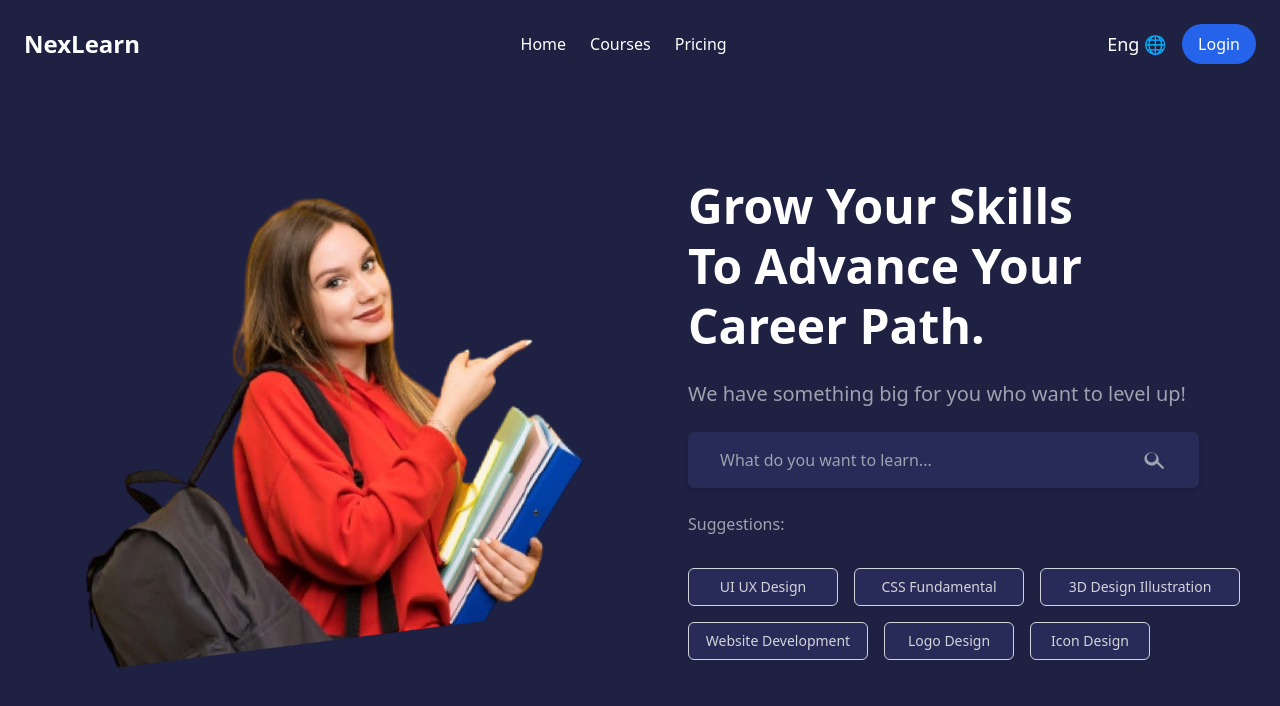
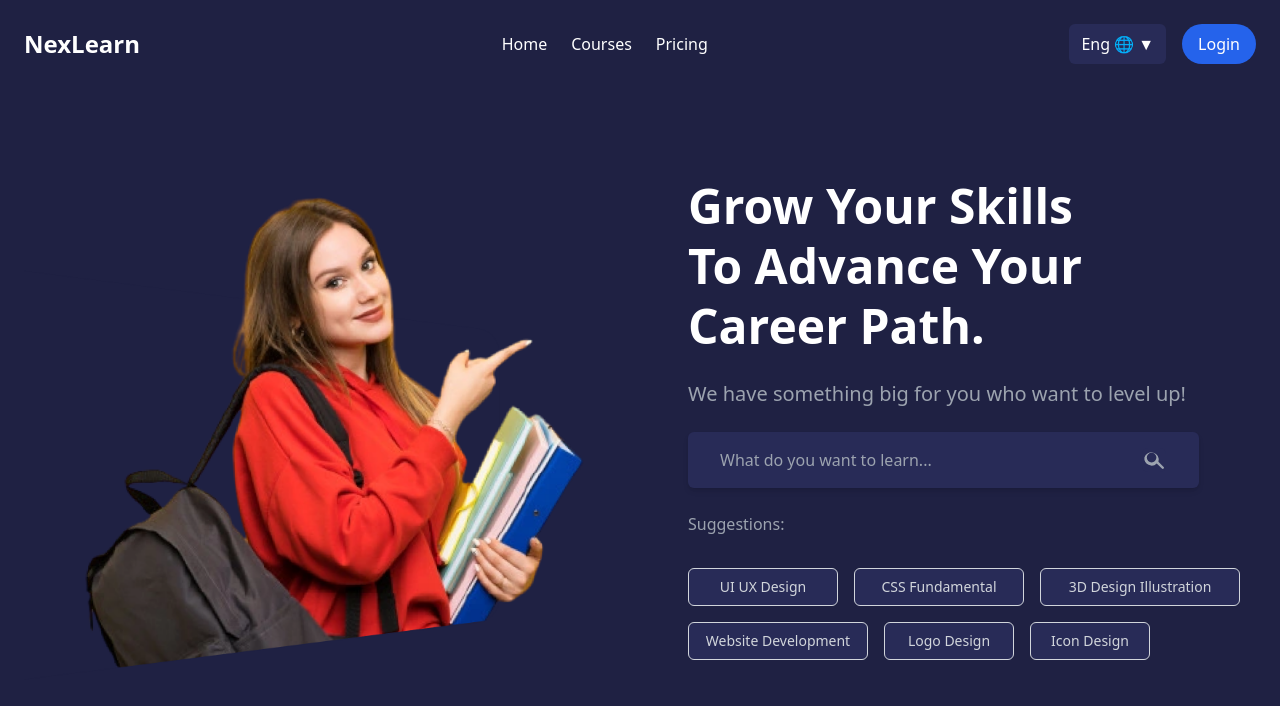
Before and after one commit to jumakulov-ozodbek/home-react-app, a React (Create React App) app: page / in a window 1280 px wide. Shown: the top 706 px of the page. Built offline with nearby package versions, Linux system fonts and the light colour scheme.

Commit message:
dropdown

```diff
--- a/src/App.js
+++ b/src/App.js
@@ -14,16 +14,16 @@ const SearchInput = () => {
         placeholder="What do you want to learn..."
         value={searchTerm}
         onChange={(e) => setSearchTerm(e.target.value)}
-        className="w-[90%] px-8 py-4 text-gray-300 bg-[#282B57] rounded-md shadow-md "
+        className="w-[90%] px-8 py-4 text-gray-300 bg-[#282B57] rounded-md shadow-md"
         onKeyPress={(e) => e.key === "Enter" && handleSearch()}
       />
       <button
         onClick={handleSearch}
-        className="absolute left-[80%] top-1/2 transform -translate-y-1/2 text-gray-400 "
+        className="absolute left-[80%] top-1/2 transform -translate-y-1/2 text-gray-400"
       >
         <svg
           xmlns="http://www.w3.org/2000/svg"
-          className="h-6 w-6 rounded-md bg-[#282B57] "
+          className="h-6 w-6 rounded-md bg-[#282B57]"
           viewBox="0 0 20 20"
           fill="currentColor"
         >
@@ -39,6 +39,20 @@ const SearchInput = () => {
 };
 
 function Navbar() {
+  const [language, setLanguage] = useState("Eng");
+  const [isOpen, setIsOpen] = useState(false);
+
+  const languages = [ "Uzb", "Rus"];
+
+  const toggleDropdown = () => {
+    setIsOpen(!isOpen);
+  };
+
+  const selectLanguage = (lang) => {
+    setLanguage(lang);
+    setIsOpen(false);
+  };
+
   return (
     <div className="min-h-screen bg-[#1F2143] text-white">
       <header className="flex justify-between items-center p-6 container mx-auto">
@@ -51,7 +65,29 @@ function Navbar() {
           </ul>
         </nav>
         <div className="flex items-center space-x-4">
-          <span className="text-lg">Eng 🌐</span>
+          {/* Language Dropdown */}
+          <div className="relative">
+            <button
+              onClick={toggleDropdown}
+              className="flex items-center text-white bg-[#282B57] px-3 py-2 rounded-md"
+            >
+              {language} 🌐
+              <span className="ml-1">▼</span>
+            </button>
+            {isOpen && (
+              <div className="absolute top-full left-0 mt-2 w-28 bg-[#282B57] text-white rounded-md shadow-md">
+                {languages.map((lang) => (
+                  <button
+                    key={lang}
+                    onClick={() => selectLanguage(lang)}
+                    className="w-full px-3 py-2 text-left hover:bg-blue-600 hover:text-white"
+                  >
+                    {lang}
+                  </button>
+                ))}
+              </div>
+            )}
+          </div>
           <button className="bg-blue-600 text-white px-4 py-2 rounded-full hover:bg-blue-700 transition">
             Login
           </button>
@@ -101,7 +137,6 @@ function Navbar() {
               ))}
             </div>
           </div>
-
         </div>
       </main>
     </div>
```
Lines whose indentation alone changed are shown as unchanged.
